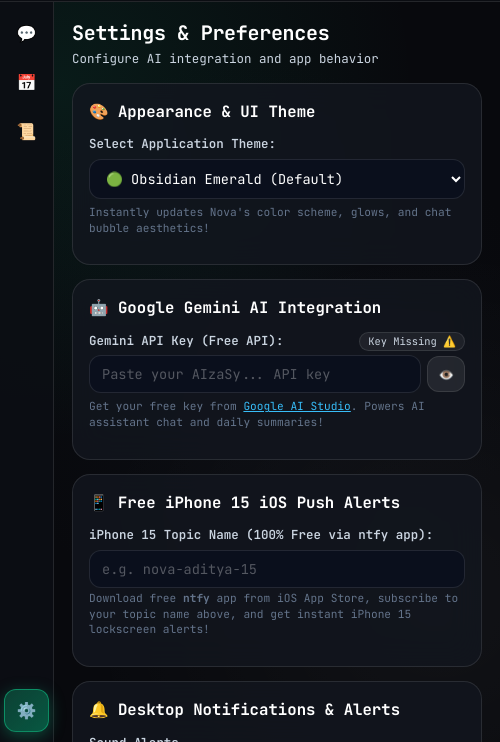
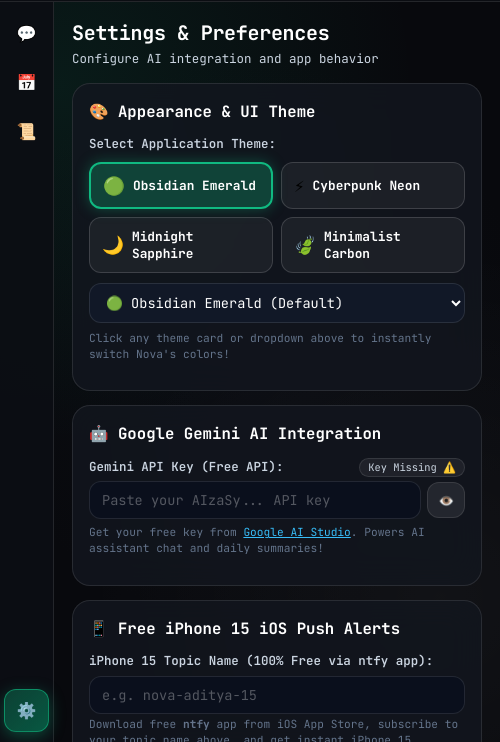
Before and after one commit to Aditya5576/Nova-Desktop-Assistant, an Electron app: page src/renderer/index.html in a window 500 px wide. Both pictures are taken after a click on the button "⚙️". Shown: the part 58-800 px from the top of the page. Drawn offline with Linux system fonts and the light colour scheme; no server answers.

Commit message:
Add visual theme selector cards grid (Emerald, Cyberpunk, Sapphire, Carbon) and explicit dropdown contrast styles

```diff
--- a/src/renderer/app.js
+++ b/src/renderer/app.js
@@ -160,12 +160,18 @@
   }
 
   const themeSelectEl = document.getElementById('setting-theme-select');
-  if (themeSelectEl) {
-    themeSelectEl.addEventListener('change', async () => {
-      const selectedTheme = themeSelectEl.value;
+  const themeBtns = document.querySelectorAll('.theme-chip-btn');
+
+  const applyAndSaveTheme = async (selectedTheme) => {
     document.body.setAttribute('data-theme', selectedTheme);
+    if (themeSelectEl) themeSelectEl.value = selectedTheme;
+    themeBtns.forEach(btn => {
+      btn.classList.toggle('active', btn.getAttribute('data-theme-val') === selectedTheme);
+    });
+
     const updated = await window.myassist.updateSettings({ theme: selectedTheme });
     settings = updated || settings;
+
     const themeNames = {
       emerald: 'Obsidian Emerald 🟢',
       cyberpunk: 'Cyberpunk Neon ⚡',
@@ -173,6 +179,18 @@
       carbon: 'Minimalist Carbon 🍃'
     };
     showToast(`🎨 Theme saved: ${themeNames[selectedTheme] || selectedTheme}`, 'success');
+  };
+
+  themeBtns.forEach(btn => {
+    btn.addEventListener('click', () => {
+      const val = btn.getAttribute('data-theme-val');
+      applyAndSaveTheme(val);
+    });
+  });
+
+  if (themeSelectEl) {
+    themeSelectEl.addEventListener('change', () => {
+      applyAndSaveTheme(themeSelectEl.value);
     });
   }
 
@@ -232,6 +250,11 @@
   const activeTheme = settings.theme || 'emerald';
   if (themeSelectEl) themeSelectEl.value = activeTheme;
   document.body.setAttribute('data-theme', activeTheme);
+
+  const themeBtns = document.querySelectorAll('.theme-chip-btn');
+  themeBtns.forEach(btn => {
+    btn.classList.toggle('active', btn.getAttribute('data-theme-val') === activeTheme);
+  });
 
   if (apiKeyEl) {
     apiKeyEl.value = settings.hasGeminiApiKey ? '••••••••••••••••' : '';
--- a/src/renderer/index.html
+++ b/src/renderer/index.html
@@ -185,14 +185,32 @@
             <div class="settings-card">
               <h3>🎨 Appearance & UI Theme</h3>
               <div class="setting-item">
-                <label for="setting-theme-select">Select Application Theme:</label>
-                <select id="setting-theme-select" class="text-input" style="width: 100%; cursor: pointer;">
-                  <option value="emerald">🟢 Obsidian Emerald (Default)</option>
-                  <option value="cyberpunk">⚡ Cyberpunk Neon (Cyan & Violet)</option>
-                  <option value="sapphire">🌙 Midnight Sapphire (Slate & Gold)</option>
-                  <option value="carbon">🍃 Minimalist Carbon (Pure Black & Mint)</option>
+                <label>Select Application Theme:</label>
+                <div class="theme-options-grid" style="display: grid; grid-template-columns: 1fr 1fr; gap: 8px; margin-top: 8px; margin-bottom: 10px;">
+                  <button type="button" class="theme-chip-btn active" data-theme-val="emerald">
+                    <span style="font-size: 1.1rem;">🟢</span>
+                    <span style="font-size: 0.8rem; font-weight: 700; color: #ffffff;">Obsidian Emerald</span>
+                  </button>
+                  <button type="button" class="theme-chip-btn" data-theme-val="cyberpunk">
+                    <span style="font-size: 1.1rem;">⚡</span>
+                    <span style="font-size: 0.8rem; font-weight: 700; color: #ffffff;">Cyberpunk Neon</span>
+                  </button>
+                  <button type="button" class="theme-chip-btn" data-theme-val="sapphire">
+                    <span style="font-size: 1.1rem;">🌙</span>
+                    <span style="font-size: 0.8rem; font-weight: 700; color: #ffffff;">Midnight Sapphire</span>
+                  </button>
+                  <button type="button" class="theme-chip-btn" data-theme-val="carbon">
+                    <span style="font-size: 1.1rem;">🍃</span>
+                    <span style="font-size: 0.8rem; font-weight: 700; color: #ffffff;">Minimalist Carbon</span>
+                  </button>
+                </div>
+                <select id="setting-theme-select" class="text-input" style="width: 100%; cursor: pointer; background-color: #111827 !important; color: #ffffff !important;">
+                  <option value="emerald" style="background-color: #111827 !important; color: #ffffff !important;">🟢 Obsidian Emerald (Default)</option>
+                  <option value="cyberpunk" style="background-color: #111827 !important; color: #ffffff !important;">⚡ Cyberpunk Neon (Cyan & Violet)</option>
+                  <option value="sapphire" style="background-color: #111827 !important; color: #ffffff !important;">🌙 Midnight Sapphire (Slate & Gold)</option>
+                  <option value="carbon" style="background-color: #111827 !important; color: #ffffff !important;">🍃 Minimalist Carbon (Pure Black & Mint)</option>
                 </select>
-                <p class="setting-desc" style="margin-top: 6px;">Instantly updates Nova's color scheme, glows, and chat bubble aesthetics!</p>
+                <p class="setting-desc" style="margin-top: 8px;">Click any theme card or dropdown above to instantly switch Nova's colors!</p>
               </div>
             </div>
 
--- a/src/renderer/styles.css
+++ b/src/renderer/styles.css
@@ -986,6 +986,31 @@
   padding: 8px;
 }
 
+.theme-chip-btn {
+  background: rgba(255, 255, 255, 0.05);
+  border: 1px solid rgba(255, 255, 255, 0.15);
+  border-radius: var(--radius-md);
+  padding: 10px 12px;
+  display: flex;
+  align-items: center;
+  gap: 8px;
+  cursor: pointer;
+  transition: all 0.2s ease;
+  text-align: left;
+}
+
+.theme-chip-btn:hover {
+  background: rgba(16, 185, 129, 0.18);
+  border-color: var(--accent-green);
+  transform: translateY(-1px);
+}
+
+.theme-chip-btn.active {
+  background: rgba(16, 185, 129, 0.28);
+  border: 2px solid var(--accent-green);
+  box-shadow: 0 0 14px rgba(16, 185, 129, 0.35);
+}
+
 .text-input::placeholder {
   color: rgba(255, 255, 255, 0.3);
 }
```
Lines whose indentation alone changed are shown as unchanged.
